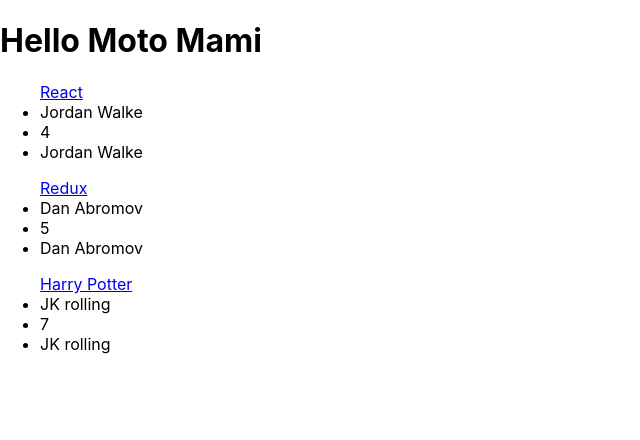
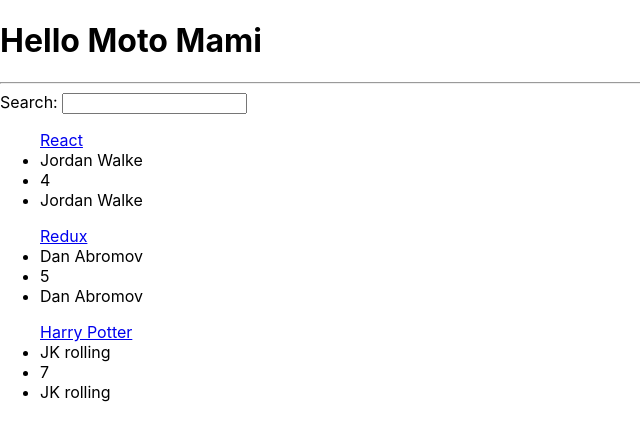
Before and after one commit to paulorobertoalmeida/hacker-stories, a React (Create React App) app: page / in a window 1280 px wide. Shown: the top 440 px of the page, without its empty margins (0-640 px from the left). Built offline with nearby package versions, Linux system fonts and the light colour scheme.

Commit message:
creating input search

```diff
--- a/src/App.js
+++ b/src/App.js
@@ -1,6 +1,4 @@
 import React from "react";
-
-
 
 const list = [
   {
@@ -26,6 +24,7 @@ const list = [
   }
 ]
 
+//leaf Component
 function List() {
   return list.map((item) => {
     return (
@@ -42,11 +41,17 @@ function List() {
     );
   });
 }
-
+// root Component
 function App() {
+  const handlerChange = event => {
+    console.log(event);
+  }
   return (
     <div className="App">
       <h1>Hello Moto Mami</h1>
+      <hr />
+      <label htmlFor="search">Search: </label>
+      <input id="search" type="text" onChange={handlerChange} />
       <List />
     </div>
   );
```
